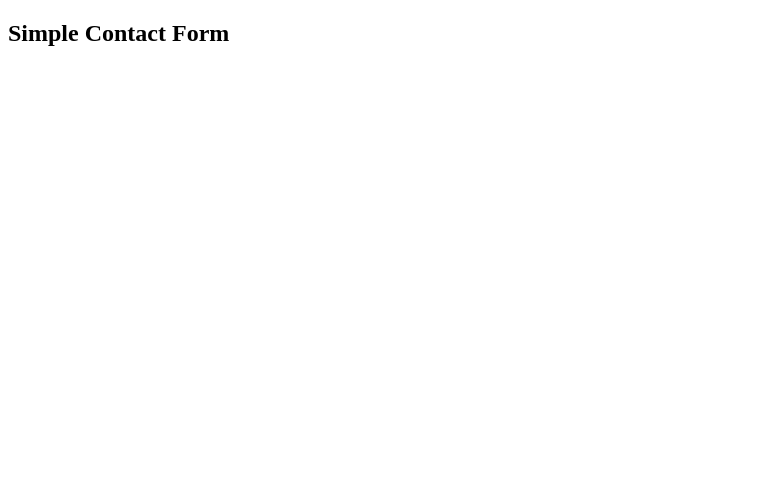
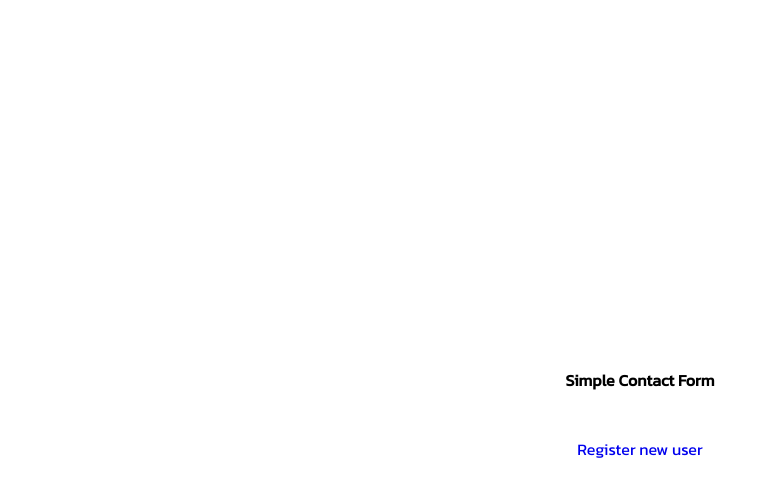
Before and after one commit to NetParamad/Web-Dev-101, a plain HTML site: page user.html in a window 1280 px wide. Shown: the whole page, without its empty margins (0-769 px from the left). Drawn offline with nearby package versions, Linux system fonts and the light colour scheme; no server answers.

Commit message:
Format CSS

```diff
--- a/main.js
+++ b/main.js
@@ -42,7 +42,7 @@ window.onload = async () => {
     let lastNameDOM = document.querySelector("input[name=lastname]");
     let ageDOM = document.querySelector("input[name=age]");
     let descriptionDOM = document.querySelector("textarea[name=description]");
-    console.log(user);
+    // console.log(user);
     firstNameDOM.value = user.firstname;
     lastNameDOM.value = user.lastname;
     ageDOM.value = user.age;
--- a/style.css
+++ b/style.css
@@ -4,8 +4,10 @@
 }
 * {
   font-family: kanit;
-
   font-size: 16px;
+}
+a{
+  text-decoration: none;
 }
 .container {
   display: flex;
--- /dev/null
+++ b/user.css
@@ -0,0 +1,24 @@
+@font-face {
+  font-family: kanit;
+  src: url(./Kanit/Kanit-Regular.ttf);
+}
+* {
+  font-family: kanit;
+  font-size: 16px;
+}
+.container {
+  display: flex;
+  justify-content: center;
+  align-items: center;
+  text-align: center;
+  min-height: 100vh;
+}
+.container h2 {
+  padding-bottom: 16px;
+}
+.form-group {
+  padding-bottom: 16px;
+}
+a{
+  text-decoration: none;
+}
--- a/user.html
+++ b/user.html
@@ -1,10 +1,10 @@
 <!DOCTYPE html>
 <html lang="en">
   <head>
-    <meta charset="UTF-8">
-    <meta name="viewport" content="width=device-width, initial-scale=1.0">
+    <meta charset="UTF-8" />
+    <meta name="viewport" content="width=device-width, initial-scale=1.0" />
     <title>Web-Dev-101</title>
-    <!-- <link rel="stylesheet" href="style.css"> -->
+    <link rel="stylesheet" href="./user.css" />
   </head>
   <body>
     <div class="container">
@@ -13,6 +13,9 @@
         <div class="form-group">
           <div class="user" id="user"></div>
         </div>
+        <a href="./index.html" class="link-register">Register new user</a>
+      </div>
+    </div>
     <script src="./user.js"></script>
     <script src="https://cdn.jsdelivr.net/npm/axios/dist/axios.min.js"></script>
   </body>
```
Lines whose indentation alone changed are shown as unchanged.
